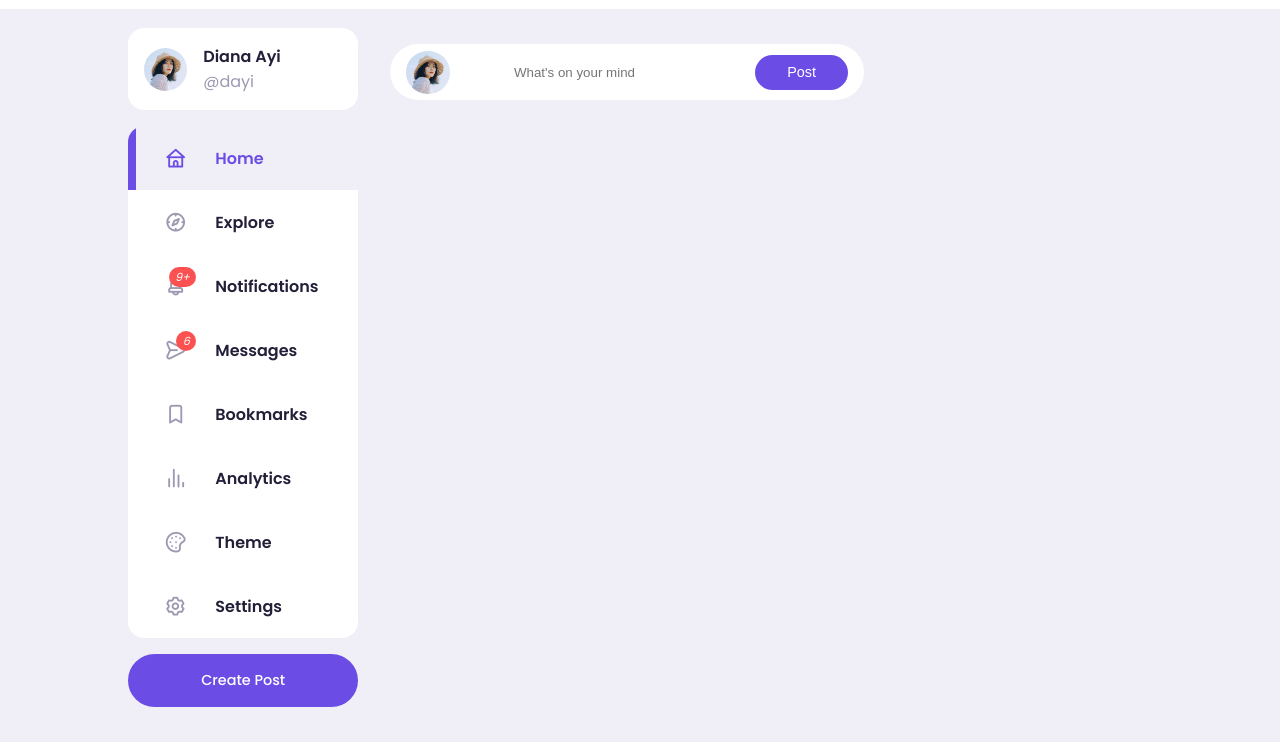
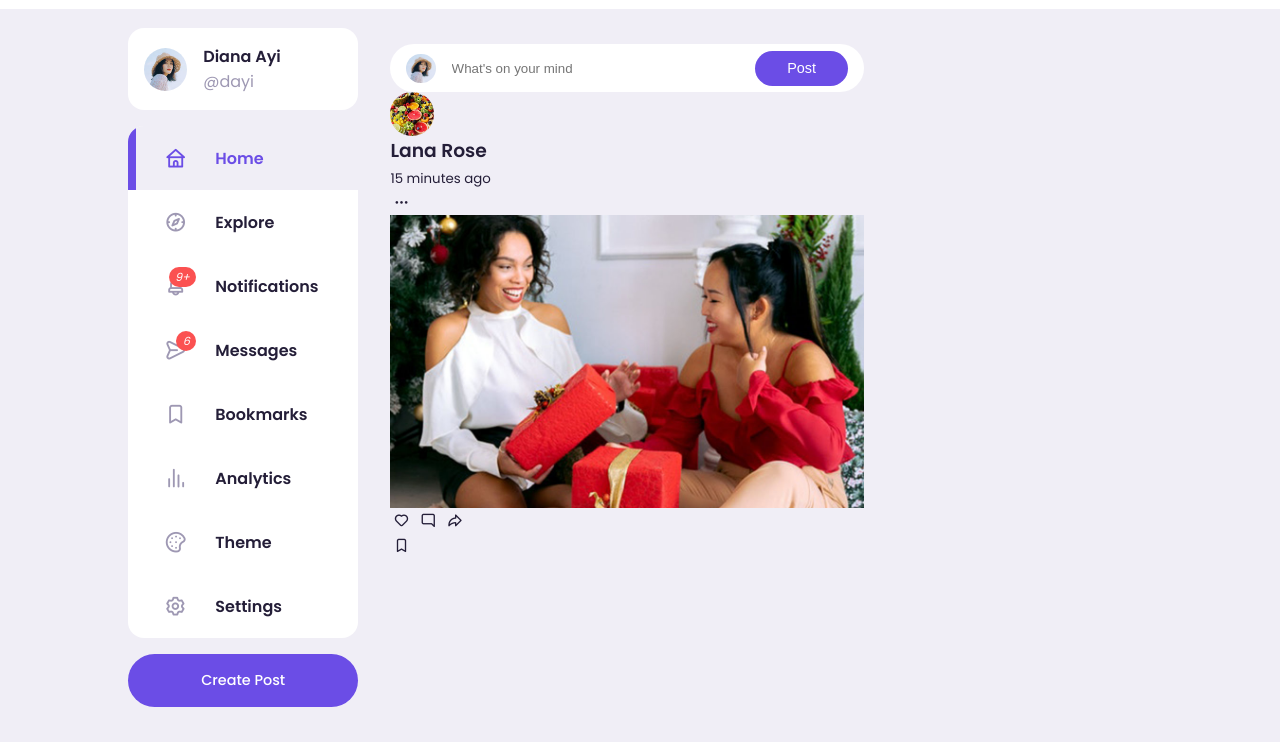
Before and after one commit to krinzie/area254, a plain HTML site: page index.html in a window 1280 px wide. Shown: the part 58-800 px from the top of the page. Drawn offline with nearby package versions, Linux system fonts and the light colour scheme.

Commit message:
Updated index.html and style.css

```diff
--- a/CSS/style.css
+++ b/CSS/style.css
@@ -283,4 +283,11 @@ main .container .left .profile {
     border-radius: var(--border-radius);
 }
 
-.middle .create-post
+.middle .create-post input[type="text"] {
+    justify-self: start;
+    width: 100%;
+    padding-left: 1rem;
+    background: transparent;
+    color: var(--color-dark);
+    margin-right: 1rem;
+}
--- a/index.html
+++ b/index.html
@@ -111,6 +111,36 @@
                     <input type="text" placeholder="What's on your mind" id="create-post">
                     <input type="submit" value="Post" class="btn btn-primary">
                 </form>
+                <!----------------- FEEDS ----------------------->
+                <div class="feeds">
+                    <div class="feed">
+                        <div class="head">
+                            <div class="user">
+                                <div class="profile-photo">
+                                    <img src="./images/profile-13.jpg">
+                                </div>
+                                <div class="info">
+                                    <h3>Lana Rose</h3>
+                                    <small>15 minutes ago</small>
+                                </div>
+                                <span class="edit"><i class="uil uil-ellipsis-h"></i></span>
+                            </div>
+                        </div>
+                        <div class="photo">
+                            <img src="./images/feed-1.jpg">
+                        </div>
+                        <div class="action-button">
+                            <div class="interaction-buttons">
+                                <span><i class="uil uil-heart"></i></span>
+                                <span><i class="uil uil-comment-alt"></i></span>
+                                <span><i class="uil uil-share"></i></span>
+                            </div>
+                            <div class="bookmark">
+                                <span><i class="uil uil-bookmark"></i></span>
+                            </div>
+                        </div>
+                    </div>
+                </div>
 
             </div>
             <!----------------- RIGHT ----------------------->
```
